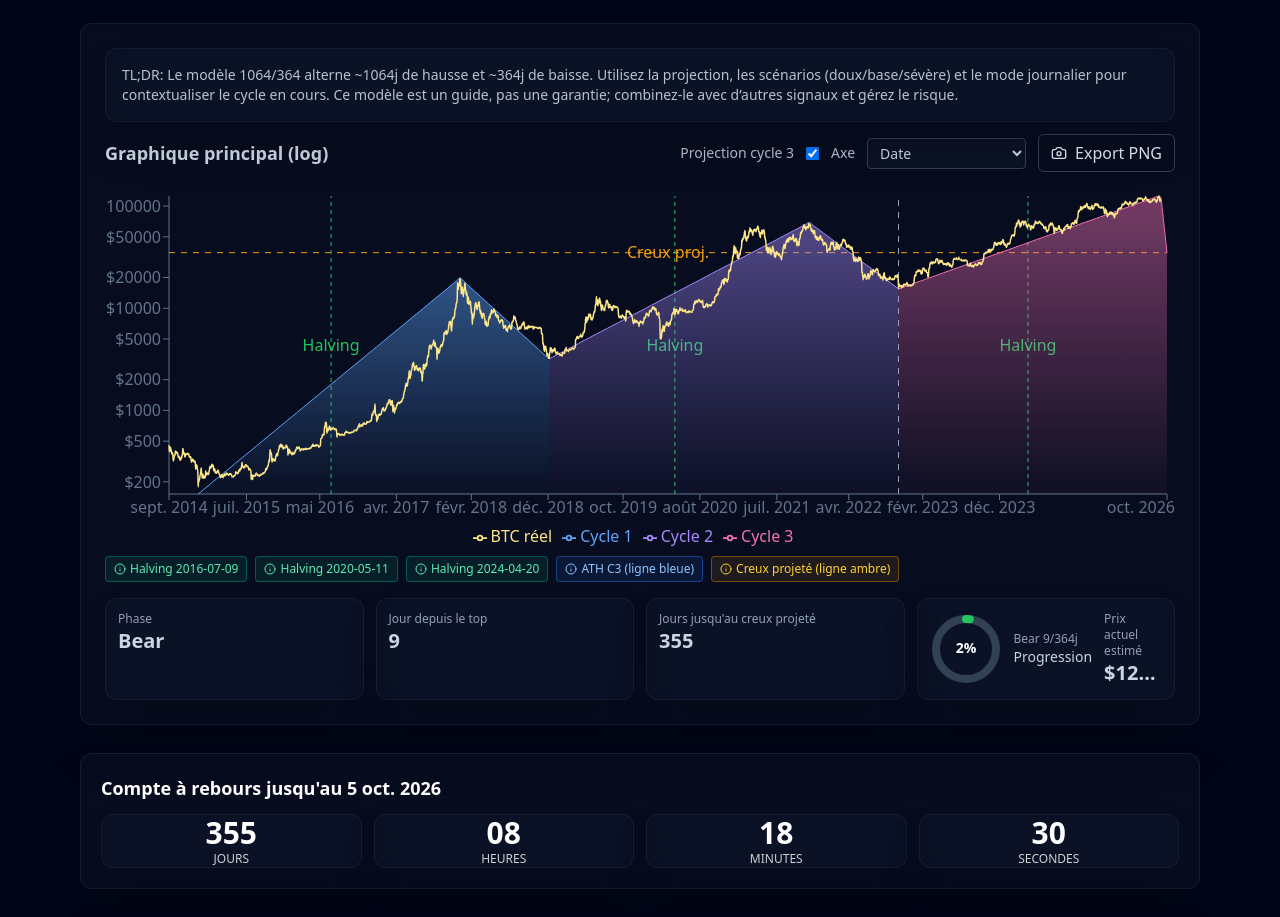
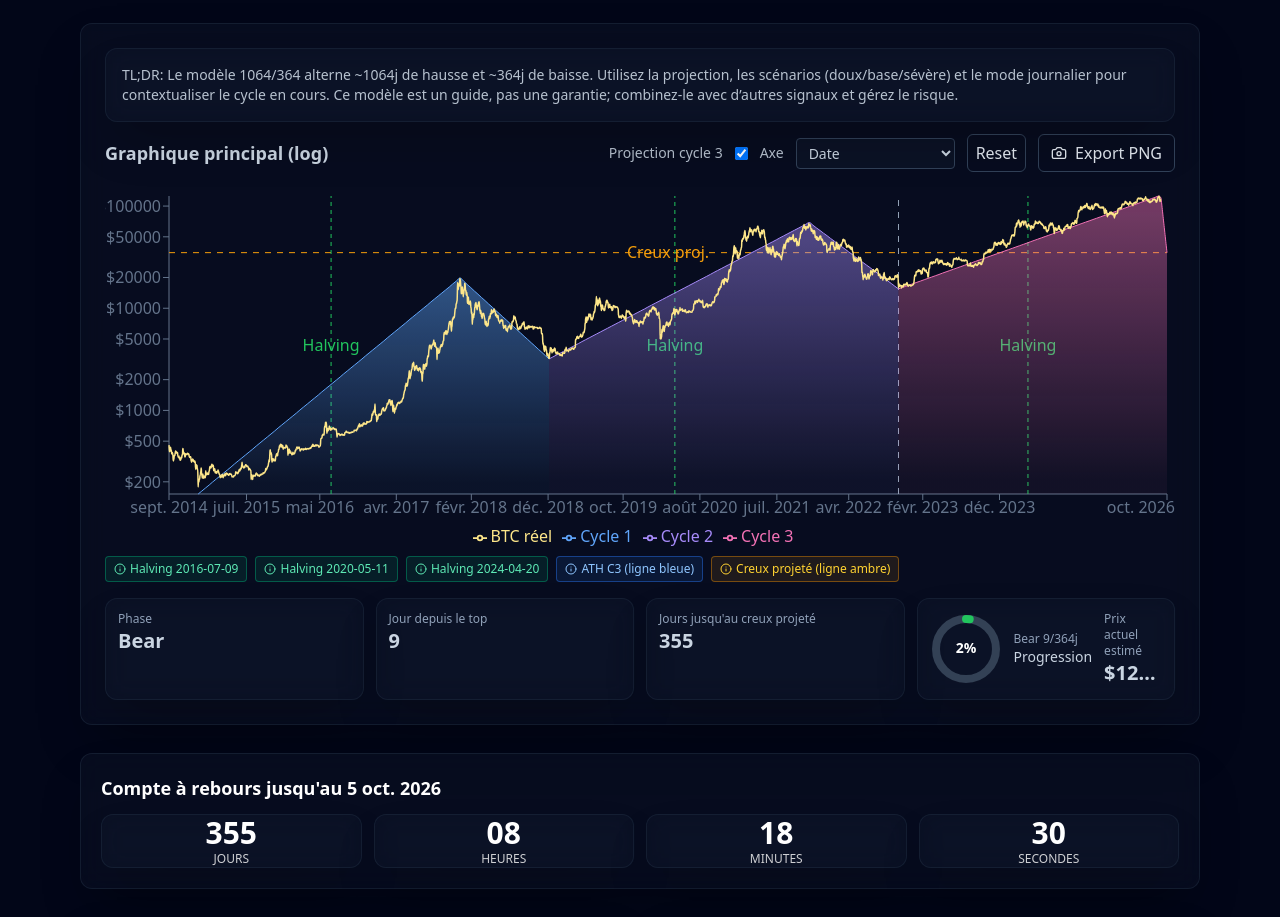
Before and after one commit to DanielJandric/cryptos, a Next.js app: page / in a window 1280 px wide. Shown: the part 2143-3060 px from the top of the page. Built offline with nearby package versions, Linux system fonts and the light colour scheme.

Commit message:
feat: NDQ period badge and reset controls; prep for brush zoom

```diff
--- a/components/ChartSection.tsx
+++ b/components/ChartSection.tsx
@@ -11,6 +11,7 @@
   Legend,
   Line,
   ReferenceArea,
+  Brush,
 } from "recharts";
 import { useEffect, useMemo, useState } from "react";
 import {
@@ -83,6 +84,7 @@
   const showBtc = useUIStore((s) => s.showBtc);
   const showNdq = useUIStore((s) => s.showNdq);
   const ndqRestrict = useUIStore((s) => s.ndqRestrictToCycle3);
+  const [brushKey, setBrushKey] = useState(0);
   const series = useMemo(() => generateAllSeries(), []);
   const dataDate = useMemo(() => mergeSeries(series, showProjection), [series, showProjection]);
   const dataDays = useMemo(() => mergeSeriesByDayIndex(series, showProjection), [series, showProjection]);
@@ -157,6 +159,13 @@
             <option value="date">Date</option>
             <option value="days">Jours depuis creux</option>
           </select>
+          <button
+            className="hidden md:inline px-2 py-1.5 rounded-md border border-slate-700 text-slate-200 hover:bg-slate-800"
+            onClick={() => setBrushKey((k) => k + 1)}
+            aria-label="Réinitialiser le zoom"
+          >
+            Reset
+          </button>
           <ExportPNGButton targetId="main-chart" />
         </div>
       </div>
@@ -245,6 +254,11 @@
           </AreaChart>
         </ResponsiveContainer>
       </div>
+      {showNdq && (
+        <div className="mt-1 text-xs text-slate-400">
+          NDQ période: {ndqRestrict ? `${CYCLE_3.bottomDate.toISOString().slice(0,10)} → ${CYCLE_3.nextBottomDate.toISOString().slice(0,10)}` : 'complet'}
+        </div>
+      )}
       {/* Mobile action bar under chart */}
       <div className="md:hidden mt-2 flex items-center gap-2">
         <label className="text-xs text-slate-400">Axe</label>
@@ -267,6 +281,13 @@
           className="flex-1"
           aria-label="Scrubber (jours)"
         />
+        <button
+          className="px-2 py-1 rounded border border-slate-700 text-slate-200 hover:bg-slate-800"
+          onClick={() => setBrushKey((k) => k + 1)}
+          aria-label="Réinitialiser le zoom (mobile)"
+        >
+          Reset
+        </button>
         <button
           className="px-2 py-1 rounded border border-slate-700 text-slate-200 hover:bg-slate-800"
           onClick={() => {
```
